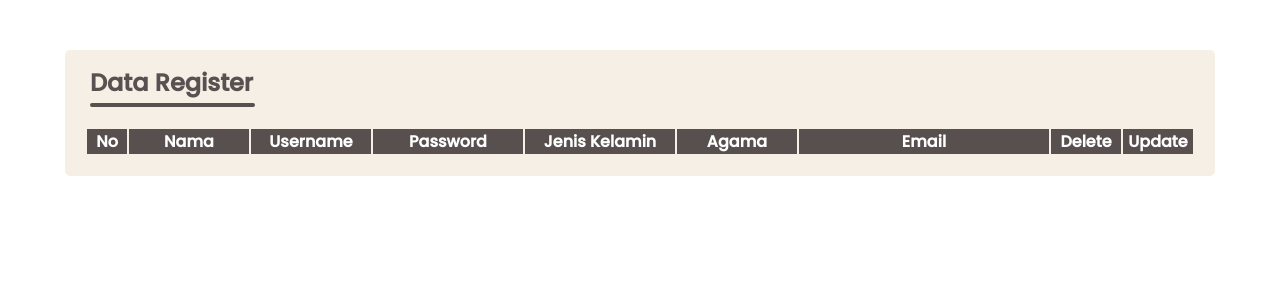
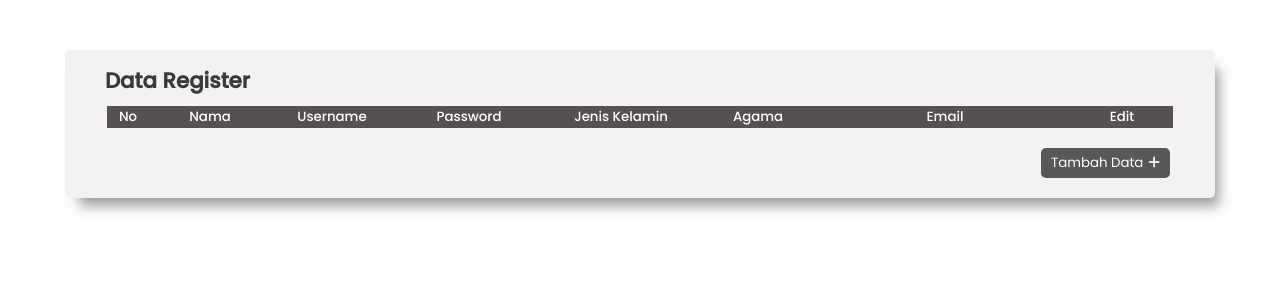
Before and after one commit to Azzor-Aja/J-Pweb, a PHP site: page /table.php in a window 1280 px wide. Shown: the top 300 px of the page. Run offline with PHP 8.4, Linux system fonts and the light colour scheme; data that the repository does not hold is empty.

Commit message:
New Updates

```diff
--- a/css/pweb.css
+++ /dev/null
@@ -1,87 +0,0 @@
-@import url('https://fonts.googleapis.com/css2?family=Poppins:wght@100;200;300;400;500&display=swap');
-
-*, body {
-    margin: 0;
-    padding: 0;
-    font-family: 'Poppins', sans-serif;
-}
-
-.data-all {
-    width: 100%;
-    display: flex;
-    justify-content: center;
-}
-
-.data-all .data {
-    width: 1600px;
-    display: flex;
-    justify-content: center;
-}
-
-.data-all .data .data-in {
-    width: 100%;
-    display: flex;
-    flex-direction: column;
-    justify-content: center;
-    align-items: center;
-    margin-top: 50px;
-}
-
-.data-in .content {
-    width: 1150px;
-    background-color: rgba(222, 196, 163, 0.27);
-    padding: 10px 0 20px 0;
-    border-radius: 5px;
-}
-
-.data-in .title {
-    display: flex;
-    align-items: start;
-    flex-direction: column;
-    margin-bottom: 5px;
-    margin : 5px 0 0 25px;
-    color: rgba(59, 54, 54, 0.850);
-}
-
-.data-in .garis {
-    margin-top: 3px;
-    padding: 2px 70px 2px 95px;
-    background-color: rgba(59, 54, 54, 0.850);
-    border-radius: 10px;
-}
-
-.data-in .table {
-    display: flex;
-    justify-content: center;
-    margin-top: 20px;
-}
-
-th .fa-xmark {
-    color: red;
-    border: 3px solid rgb(249, 172, 172);
-    font-size: 18pt;
-    padding: 5px 8px 5px 8px;
-    margin: 10px 0 10px 0;
-    border-radius: 10px;
-    transition: 500ms ease-in-out;
-}
-
-th .fa-xmark:hover {
-    background-color: rgb(249, 172, 172);
-    border: 3px solid rgb(249, 172, 172);
-}
-
-th .fa-plus {
-    color: blue;
-    border: 3px solid rgb(156, 156, 253);
-    font-size: 16pt;
-    padding: 5px 7px 5px 7px;
-    margin: 10px 0 10px 0;
-    border-radius: 10px;
-    transition: 500ms ease-in-out;
-}
-
-th .fa-plus:hover {
-    background-color: rgb(156, 156, 253);
-    border: 3px solid rgb(156, 156, 253);
-}
--- /dev/null
+++ b/css/table.css
@@ -0,0 +1,117 @@
+@import url('https://fonts.googleapis.com/css2?family=Poppins:wght@100;200;300;400;500&display=swap');
+
+body {
+    margin: 0;
+    padding: 0;
+    font-family: 'Poppins', sans-serif;
+}
+
+.data-all {
+    width: 100%;
+    display: flex;
+    justify-content: center;
+}
+
+.data-all .data {
+    width: 1600px;
+    display: flex;
+    justify-content: center;
+}
+
+.data-all .data .data-in {
+    width: 100%;
+    display: flex;
+    flex-direction: column;
+    justify-content: center;
+    align-items: center;
+    margin-top: 50px;
+}
+
+.data-in .content {
+    width: 1150px;
+    background-color: rgb(243, 241, 241);
+    padding: 10px 0 20px 0;
+    border-radius: 5px;
+    box-shadow: 9px 13px 12px -5px rgba(0,0,0,0.39);
+}
+
+.data-in .title {
+    display: flex;
+    align-items: start;
+    flex-direction: column;
+    margin : 5px 0 0 40px;
+    font-size: 16pt;
+    color: rgb(59, 58, 58);
+}
+
+.data-in .item {
+    display: flex;
+    justify-content: center;
+    flex-direction: column;
+    margin-top: 10px;
+}
+
+.item .table {
+    width: 1150px;
+    display: flex;
+    justify-content: center;
+    align-items: center;
+}
+
+table, tr, th {
+    border-collapse: collapse;
+}
+
+table tr th{
+    font-size: 10pt;
+}
+
+table tr:nth-child(even){
+    background-color: rgb(157, 157, 157);
+}
+
+.item .input {
+    display: flex;
+    justify-content: end;
+    margin: 20px 45px 0 0;
+}
+
+.item .input a {
+    font-size: 10pt;
+    padding: 5px 5px 5px 10px;
+    background-color: rgb(89, 87, 87);
+    color: white;
+    text-decoration: none;
+    border-radius: 5px;
+}
+
+.item .input a i {
+    margin: 0 5px 0 5px;
+    color: white;
+}
+
+th .fa-trash {
+    color: black;
+    font-size: 12pt;
+    padding: 5px 8px 5px 8px;
+    margin: 5px 0 5px 0;
+    border-radius: 10px;
+    transition: 500ms ease-in-out;
+}
+
+th .fa-trash:hover {
+    color: red;
+}
+
+th .fa-pencil {
+    color: black;
+    font-size: 14pt;
+    padding: 5px 7px 5px 7px;
+    margin: 5px 0 5px 0;
+    border-radius: 10px;
+    transition: 500ms ease-in-out;
+}
+
+th .fa-pencil:hover {
+    color: blue;
+}
--- a/php/table.php
+++ b/php/table.php
@@ -7,7 +7,7 @@
     <meta charset="UTF-8">
     <meta name="viewport" content="width=device-width, initial-scale=1.0">
     <link rel="stylesheet" href="https://cdnjs.cloudflare.com/ajax/libs/font-awesome/6.5.1/css/all.min.css" integrity="sha512-DTOQO9RWCH3ppGqcWaEA1BIZOC6xxalwEsw9c2QQeAIftl+Vegovlnee1c9QX4TctnWMn13TZye+giMm8e2LwA==" crossorigin="anonymous" referrerpolicy="no-referrer" />
-    <link rel="stylesheet" href="../css/pweb.css">
+    <link rel="stylesheet" href="../css/table.css">
     <title>Form Tabel Sederhana</title>
 </head>
 <body>
@@ -15,22 +15,23 @@
         <div class="data">
             <div class="data-in">
                 <div class="content">
+                    <div class="bar-title">
                         <h2 class="title">
                             Data Register
-                        <div class="garis"></div>
                         </h2>
+                    </div>
+                    <div class="item">
                         <div class="table">
                             <table>
                                 <tr style="background-color:  rgba(59, 54, 54, 0.850); color: white;">
-                                <th width="40">No</th>
-                                <th width="120">Nama</th>
-                                <th width="120">Username</th>
-                                <th width="150">Password</th>
-                                <th width="150">Jenis Kelamin</th>
-                                <th width="120">Agama</th>
-                                <th width="250">Email</th>
-                                <th width="70">Delete</th>
-                                <th width="70">Update</th>
+                                    <th width="40" style="font-weight:500;">No</th>
+                                    <th width="120" style="font-weight:500;">Nama</th>
+                                    <th width="120" style="font-weight:500;">Username</th>
+                                    <th width="150" style="font-weight:500;">Password</th>
+                                    <th width="150" style="font-weight:500;">Jenis Kelamin</th>
+                                    <th width="120" style="font-weight:500;">Agama</th>
+                                    <th width="250" style="font-weight:500;">Email</th>
+                                    <th width="100" style="font-weight:500;">Edit</th>
                                 </tr>
                                 <?php
                                 $no = 1;
@@ -38,23 +39,29 @@
                                 $qry = mysqli_query($connect, $mysqli);
                                 while ($data = mysqli_fetch_array($qry)) {
                                 ?>
-                            <tr style="background-color: rgba(162, 173, 5, 0.224);">
-                                <th><?= $no++ ?></th>
-                                <th><?= $data["nama"] ?></th>
-                                <th><?= $data["username"] ?></th>
-                                <th><?= $data["pass"] ?></th>
-                                <th><?= $data["jenis_kelamin"] ?></th>
-                                <th><?= $data["agama"] ?></th>
-                                <th><?= $data["email"] ?></th>
+                                <tr>
+                                    <th style="font-weight: 500;"><?= $no++ ?></th>
+                                    <th style="font-weight: 500;"><?= $data["nama"] ?></th>
+                                    <th style="font-weight: 500;"><?= $data["username"] ?></th>
+                                    <th style="font-weight: 500;"><?= $data["pass"] ?></th>
+                                    <th style="font-weight: 500;"><?= $data["jenis_kelamin"] ?></th>
+                                    <th style="font-weight: 500;"><?= $data["agama"] ?></th>
+                                    <th style="font-weight: 500;"><?= $data["email"] ?></th>
                                 <?php
                                     $update = "SELECT * FROM siswa";
                                     $id = $data["no"];
                                 ?>
-                                <th><a href="../delete.php?id=<?= $id ?>"><i style="cursor: pointer;" class="fa-solid fa-xmark"></i></a></th>
-                                <th><a href="../update.php?id=<?= $id ?>"><i style="cursor: pointer;"  class="fa-solid fa-plus"></i></a></th>
+                                    <th>
+                                        <a href="../update.php?id=<?= $id ?>"><i style="cursor: pointer;" class="fa-solid fa-pencil"></i></a>
+                                        <a href="../delete.php?id=<?= $id ?>"><i style="cursor: pointer;" class="fa-solid fa-trash"></i></a>
+                                    </th>
                                 </tr>
                                 <?php } ?>
                             </table>
+                            </div>
+                            <div class="input">
+                            <a href="../register.php">Tambah Data<i class="fa-solid fa-plus"></i></a>
+                        </div>
                     </div>
                 </div>
             </div>
```
Lines whose indentation alone changed are shown as unchanged.
